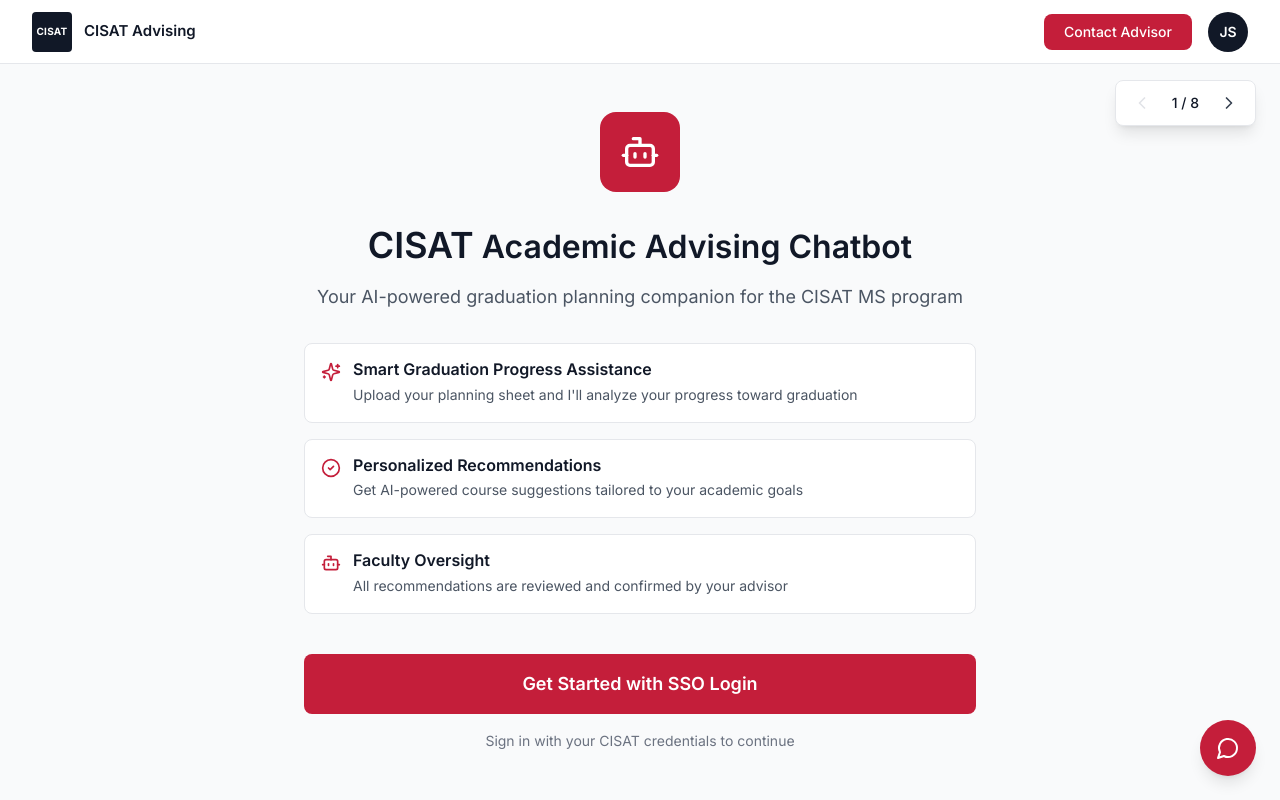
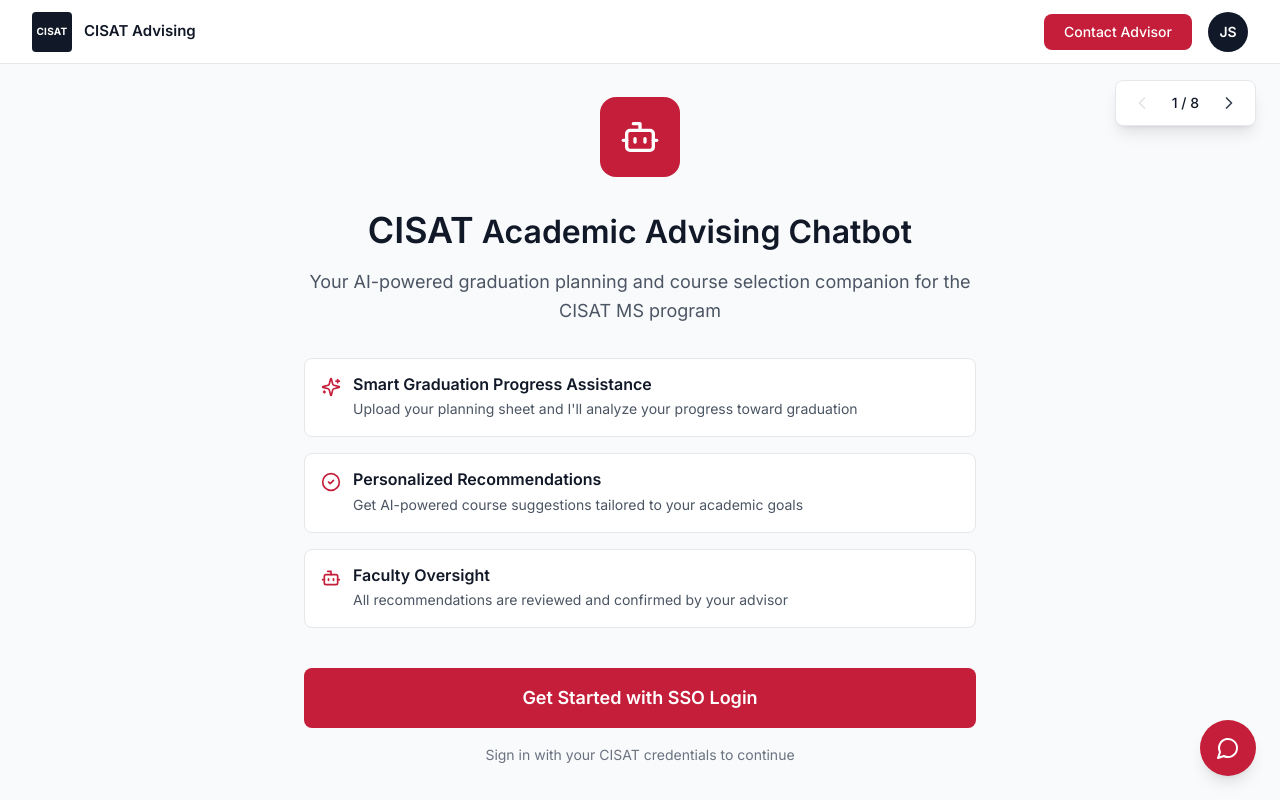
Before and after one commit to Aashisho1o1/CISAT-Academic-Advising-Chatbot, a React (Vite) app: page / in a window 1280 px wide. Built offline with nearby package versions, Linux system fonts and the light colour scheme; no server answers.

Commit message:
minor edit

```diff
--- a/src/app/screens/Welcome.tsx
+++ b/src/app/screens/Welcome.tsx
@@ -29,7 +29,7 @@ export default function Welcome() {
           </h1>
 
           <p className="text-lg mb-8" style={{ color: 'var(--gray-600)' }}>
-            Your AI-powered graduation planning companion for the CISAT MS program
+            Your AI-powered graduation planning and course selection companion for the CISAT MS program
           </p>
 
           <div className="grid gap-4 mb-10 text-left">
```
